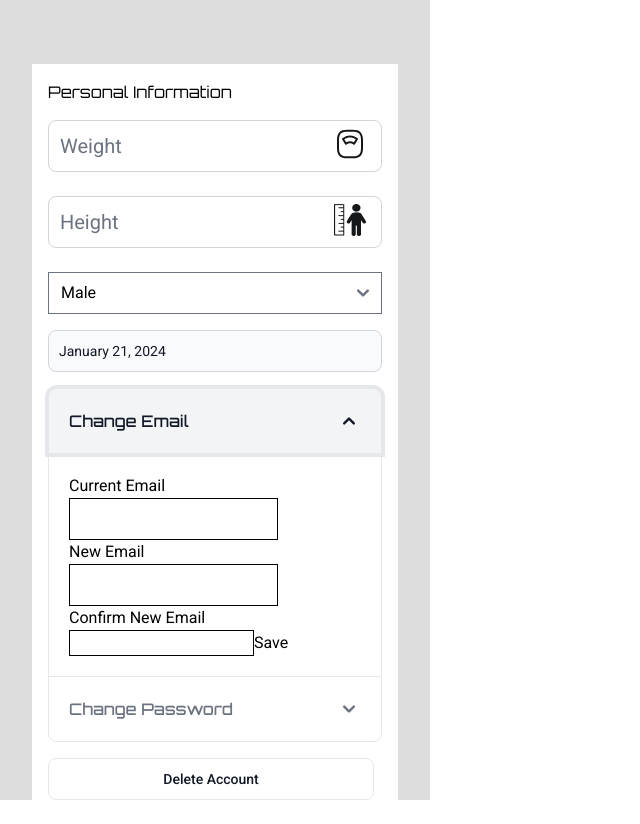
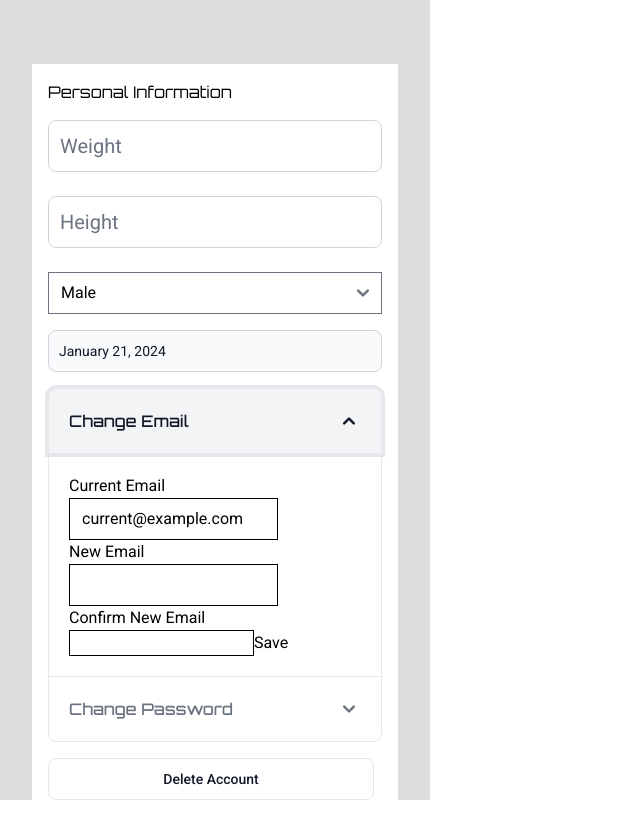
Before and after one commit to kanin-kearpimy/jsd-instructor-test-pair-programming, a React (Vite) app: page /account in a window 1280 px wide. Both pictures are taken after a click on the button "Change Email". Shown: the whole page, without its empty margins (0-640 px from the left). Built offline with nearby package versions, Linux system fonts and the light colour scheme.

Commit message:
add Account.jsx : details

```diff
--- a/src/App.jsx
+++ b/src/App.jsx
@@ -6,7 +6,7 @@ import Stat from "./components/Stat/Stat";
 import Setting from "./components/Setting/Setting";
 import Profile from "./components/Profile/Profile";
 import ResetPassword from "./components/Home/ResetPassword";
-import Account from "./components/Setting/Account";
+import Account from "./components/Account/Account";
 import ActivityDetail from "./components/Dashboard/ActivityDetail";
 import HelpSupport from "./components/Setting/HelpSupport";
 import TermsConditions from "./components/Setting/TermsConditions";
--- a/src/components/Setting/Account.jsx
+++ b/src/components/Account/Account.jsx
@@ -1,20 +1,25 @@
 
 import { Datepicker, Accordion, FloatingLabel } from "flowbite-react";
-import React, { useState, useEffect } from "react";
+import React, { useState } from "react";
 
+const mockdata = {
+  email : 'current@example.com'
+
+}
 
 const Account = ( ) => {
-  const [currentEmail, setCurrentEmail] = useState("");
+  const [currentEmail, setCurrentEmail] = useState(mockdata.email);
   const [newEmail, setNewEmail] = useState("");
+  //wait to writh recheck confirmed email
+  // const [confirmNewEmail, setConfirmNewEmail] = useState("");
 
   function handleChangeEmail() {
-    if (currentEmail && newEmail) {
-      // Assuming you have a function to update the email in your state or make an API call
-      // Replace the following line with your actual logic to change the email
+    if (currentEmail && newEmail ) {
       console.log(`Changing email from ${currentEmail} to ${newEmail}`);
       // You might also want to update your state or trigger any necessary actions
       setCurrentEmail(newEmail);
       setNewEmail('');
+      setConfirmNewEmail('');
     } else {
       // Handle error or provide user feedback for incomplete data
       console.error('Please provide both current and new email addresses');
@@ -32,10 +37,10 @@ const Account = ( ) => {
             label="Weight"
           />
           <div className="icon absolute top-2 right-4">
-            <img
+            {/* <img
               src="/src/assets/images/icon/weight-icon.svg"
               alt="weight-icon"
-            />
+            /> */}
           </div>
         </div>
         <div className="input relative">
@@ -45,10 +50,10 @@ const Account = ( ) => {
             label="Height"
           />
           <div className="icon absolute top-2 right-4">
-            <img
+            {/* <img
               src="/src/assets/images/icon/Height-icon.png"
               alt="height-icon"
-            />
+            /> */}
           </div>
         </div>
         {/* select gender */}
@@ -57,7 +62,9 @@ const Account = ( ) => {
             <>
               <img src="/src/assets/images/icon/Height-icon.png" alt="" />
             </>
-            <option value="male">Male</option>
+
+            <option value="male">
+            <img></img>Male</option>
             <option value="female">Female</option>
             <option value="others">Others</option>
           </select>
@@ -81,7 +88,9 @@ const Account = ( ) => {
                 className="border border-black"
                 type="email"
                 value={currentEmail}
-                onChange={(e) => setCurrentEmail(e.target.value)}/>
+                onChange={(e) => setCurrentEmail(e.target.value)}
+                readOnly
+                />
               <p>New Email</p>
               <input
                 className="border border-black"
@@ -89,7 +98,9 @@ const Account = ( ) => {
                 value={newEmail}
                 onChange={(e) => setNewEmail(e.target.value)} />
               <p>Confirm New Email</p>
-              <input className="border border-black" />
+              <input
+                className="border border-black"
+                />
               <button
                 onClick={handleChangeEmail}>
                   Save</button>
@@ -100,11 +111,11 @@ const Account = ( ) => {
             <Accordion.Title>Change Password</Accordion.Title>
             <Accordion.Content>
               <p>Current Password</p>
-              <input className="border border-black" />
+              <input type="password" className="border border-black" />
               <p>New Password</p>
-              <input className="border border-black" />
+              <input type="password" className="border border-black" />
               <p>Confirm New Password</p>
-              <input className="border border-black" />
+              <input type="password" className="border border-black" />
               <button>Save</button>
             </Accordion.Content>
           </Accordion.Panel>
```
